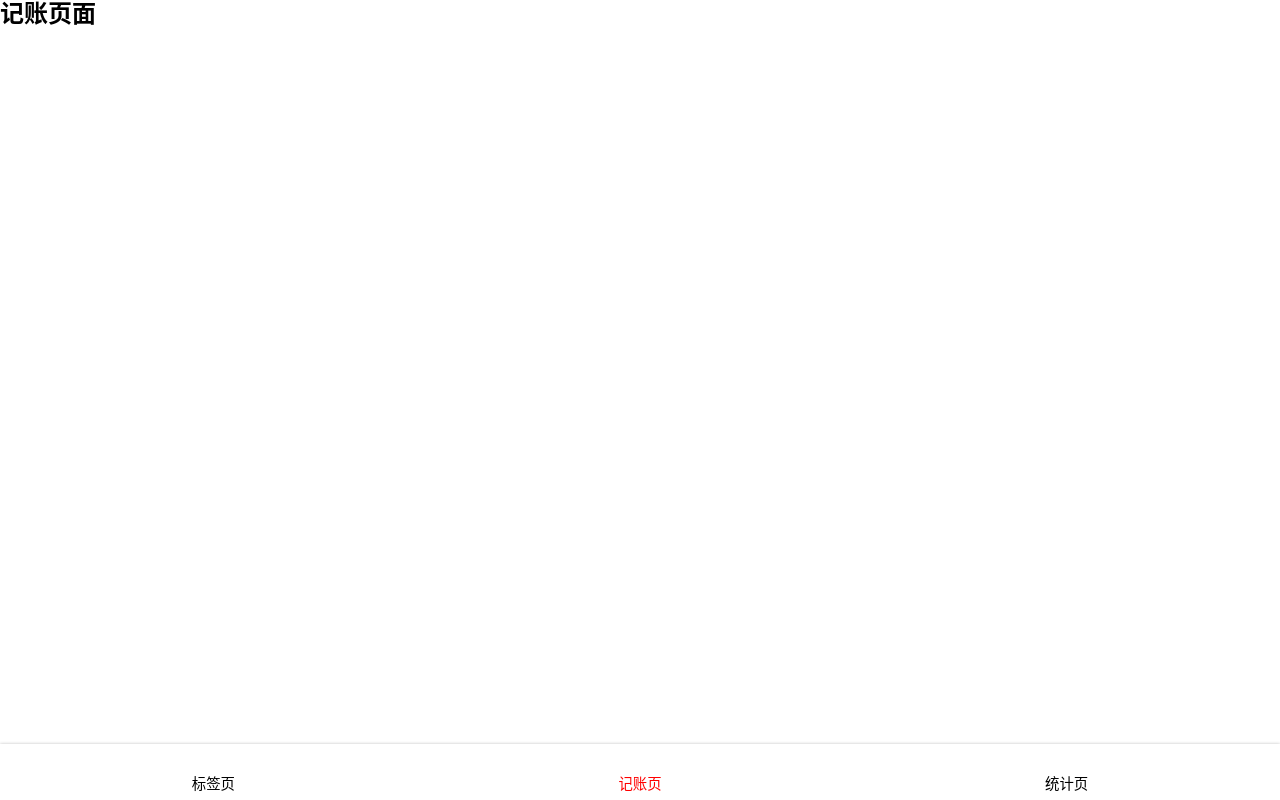
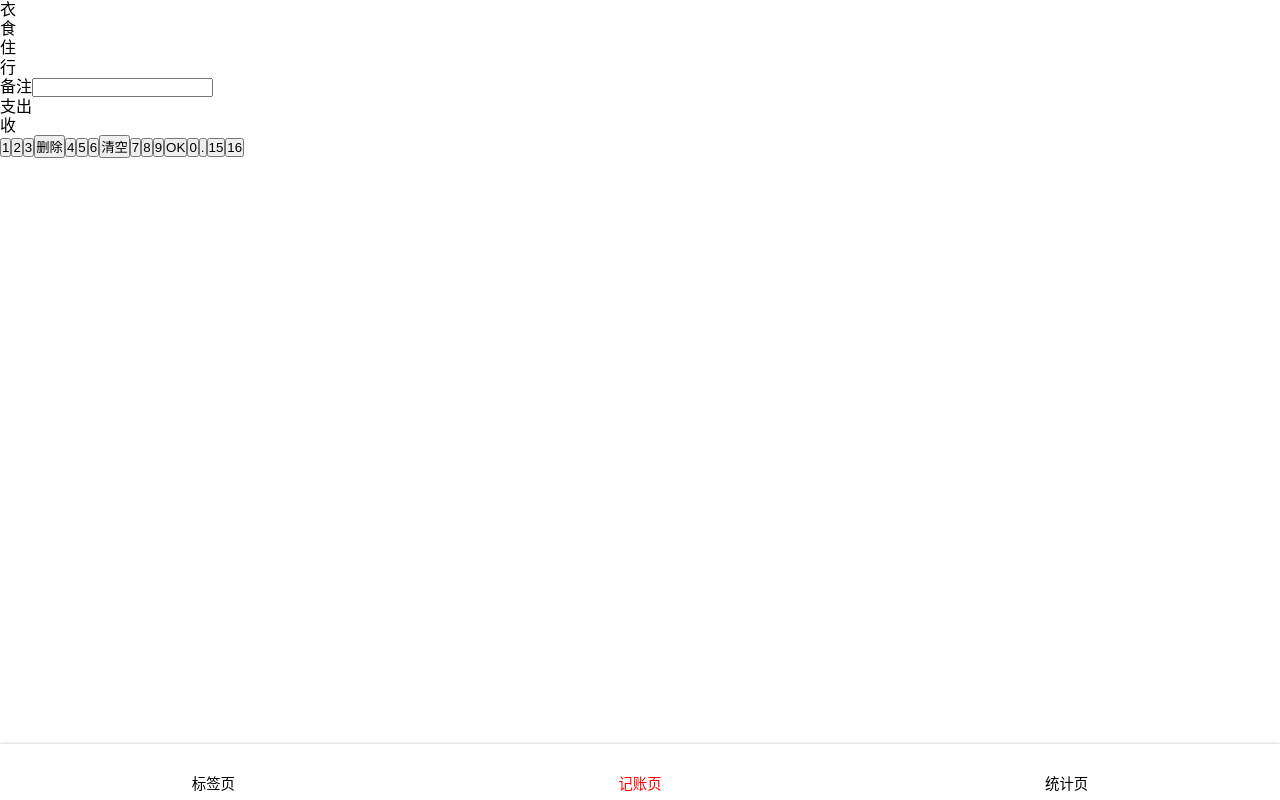
Before and after one commit to haixiangyan/split-wise-react, a React app: page /#/money in a window 1280 px wide. Built offline with nearby package versions, Linux system fonts and the light colour scheme.

Commit message:
添加 Money HTML 骨架

```diff
--- a/src/components/Money.tsx
+++ b/src/components/Money.tsx
@@ -1,10 +1,56 @@
 import * as React from 'react'
 import Layout from './Layout'
+import styled from 'styled-components'
+
+const TagsSection = styled.section``
+const NotesSection = styled.section``
+const CategorySection = styled.section``
+const NumberPadSection = styled.section``
 
 const Money: React.FunctionComponent = () => {
   return (
     <Layout>
-      <h2>记账页面</h2>
+      <TagsSection>
+        <ol>
+          <li>衣</li>
+          <li>食</li>
+          <li>住</li>
+          <li>行</li>
+        </ol>
+      </TagsSection>
+      <NotesSection>
+        <label>
+          <span>备注</span>
+          <input type="text"/>
+        </label>
+      </NotesSection>
+      <CategorySection>
+        <ul>
+          <li>支出</li>
+          <li>收</li>
+        </ul>
+      </CategorySection>
+      <NumberPadSection>
+        <button>1</button>
+        <button>2</button>
+        <button>3</button>
+        <button>删除</button>
+
+        <button>4</button>
+        <button>5</button>
+        <button>6</button>
+        <button>清空</button>
+
+        <button>7</button>
+        <button>8</button>
+        <button>9</button>
+        <button>OK</button>
+
+        <button>0</button>
+        <button>.</button>
+        <button>15</button>
+        <button>16</button>
+      </NumberPadSection>
     </Layout>
   )
 }
```
